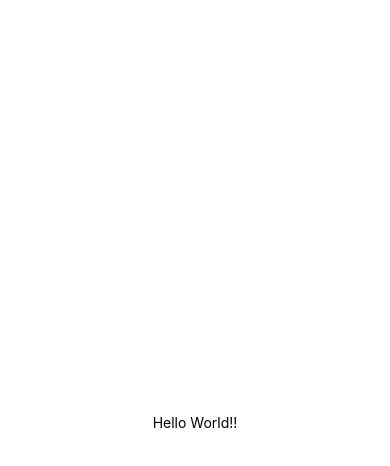
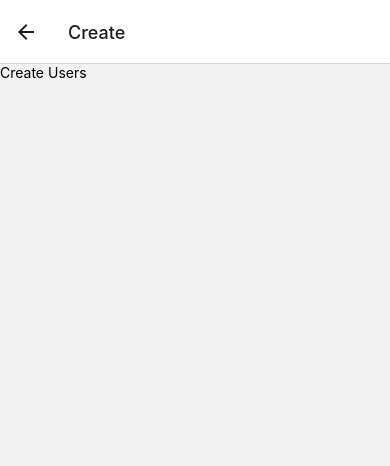
Before and after one commit to carlos23fb/react-native-firebase, a React Native app: screen /Create in a window 390 px wide. Shown: the top 466 px of the page. Built offline with nearby package versions, Linux system fonts and the light colour scheme.

Commit message:
Setup main navigation

```diff
--- a/App.js
+++ b/App.js
@@ -1,12 +1,30 @@
 import { StatusBar } from 'expo-status-bar';
 import { StyleSheet, Text, View } from 'react-native';
+import { NavigationContainer } from '@react-navigation/native';
+import { createStackNavigator } from '@react-navigation/stack';
+
+const Stack = createStackNavigator();
+
+import { CreateUserScreen } from './screens/CreateUserScreen'
+import { UserDetailScreen } from './screens/UserDetailScreen'
+import { UsersList } from './screens/UsersList'
+
+function MyStack() {
+  return (
+    <Stack.Navigator>
+      <Stack.Screen name="List" component={UsersList}/>
+      <Stack.Screen name="Create" component={CreateUserScreen} />
+      <Stack.Screen name="Detail" component={UserDetailScreen} />
+    </Stack.Navigator>
+  )
+}
+
 
 export default function App() {
   return (
-    <View style={styles.container}>
-      <Text>Hello World!!</Text>
-      <StatusBar style="auto" />
-    </View>
+    <NavigationContainer>
+      <MyStack/>
+    </NavigationContainer>
   );
 }
 
--- a/package.json
+++ b/package.json
@@ -10,11 +10,15 @@
     "eject": "expo eject"
   },
   "dependencies": {
+    "@react-navigation/native": "^6.0.8",
+    "@react-navigation/stack": "^6.1.1",
     "expo": "~44.0.0",
     "expo-status-bar": "~1.2.0",
     "react": "17.0.1",
     "react-dom": "17.0.1",
     "react-native": "0.64.3",
+    "react-native-safe-area-context": "3.3.2",
+    "react-native-screens": "~3.10.1",
     "react-native-web": "0.17.1"
   },
   "devDependencies": {
--- /dev/null
+++ b/screens/CreateUserScreen.js
@@ -0,0 +1,10 @@
+import React from 'react'
+import { View, Text } from 'react-native'
+
+export const CreateUserScreen = () => {
+    return (
+        <View>
+            <Text>Create Users</Text>
+        </View>
+    )
+}
--- /dev/null
+++ b/screens/UserDetailScreen.js
@@ -0,0 +1,11 @@
+import React from 'react'
+import { View, Text } from 'react-native'
+
+
+export const UserDetailScreen = () => {
+    return (
+        <View>
+            <Text>User Details</Text>
+        </View>
+    )
+}
--- /dev/null
+++ b/screens/UsersList.js
@@ -0,0 +1,10 @@
+import React from 'react'
+import { View, Text } from 'react-native'
+
+export const UsersList = () => {
+    return (
+        <View>
+            <Text>Users List</Text>
+        </View>
+    )
+}
```
Also changed, not shown: 1 other file (tests, documents, lock files or other folders).
